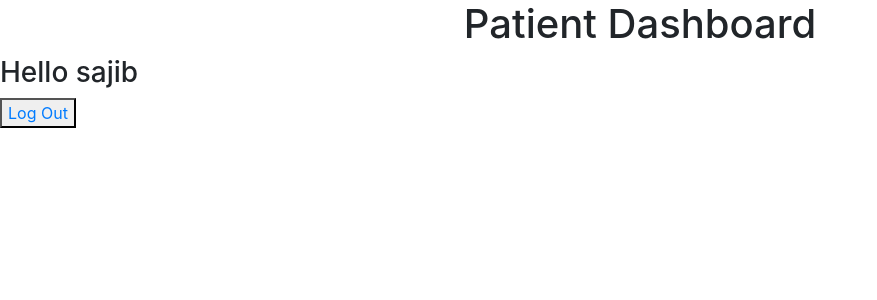
After one commit to invalidperson/PACS_HIS_RIS, a Django app: page /patient/dashboard in a window 1280 px wide. The commit adds this page. Shown: the top 300 px of the page, without its empty margins (0-877 px from the left). Run offline with Django 3.2, Linux system fonts and the light colour scheme; a user stored in the database is signed in; some libraries are stand-ins or nearby versions.

Commit message:
Logout System Added

```diff
--- a/PACS_HIS_RIS/urls.py
+++ b/PACS_HIS_RIS/urls.py
@@ -5,6 +5,7 @@ urlpatterns = [
     path('admin/', admin.site.urls),
     path("",include("home_app.urls")),
     path("accounts/",include("accounts.urls")),
+    path("patient/",include("patient.urls")),
 ]
 
 from django.conf import settings
--- a/accounts/templates/accounts/login.html
+++ b/accounts/templates/accounts/login.html
@@ -1,4 +1,4 @@
-{% extends "home.html" %} {% block content %} {% load crispy_forms_tags %}
+{% extends "base.html" %} {% block content %} {% load crispy_forms_tags %}
 
 <!--Login-->
 <div class="container py-5">
@@ -7,7 +7,7 @@
         {% csrf_token %} {{ login_form|crispy }}
         <button class="btn btn-primary" type="submit">Login</button>
     </form>
-    <p class="text-center"> Don't have an account? <a href="register">Create an account</a>.</p>
+    <p class="text-center"> Don't have an account? <a href="{% url 'accounts:register' %}">Create an account</a>.</p>
 </div>
 
 {% endblock %}
--- a/accounts/templates/accounts/register.html
+++ b/accounts/templates/accounts/register.html
@@ -1,4 +1,4 @@
-{% extends "home.html" %} {% block content %} {% load crispy_forms_tags %}
+{% extends "base.html" %} {% block content %} {% load crispy_forms_tags %}
 <!--Register-->
 <div class="container py-5">
     <h1>Register</h1>
@@ -6,7 +6,7 @@
         {% csrf_token %} {{ register_form|crispy }}
         <button class="btn btn-primary" type="submit">Register</button>
     </form>
-    <p class="text-center">If you already have an account, <a href="login">login</a> instead.</p>
+    <p class="text-center">If you already have an account, <a href="{% url 'accounts:login' %}">login</a> instead.</p>
 </div>
 
 {% endblock %}
--- a/accounts/urls.py
+++ b/accounts/urls.py
@@ -1,7 +1,8 @@
 from django.urls import path,include
-from .views import register_request,login_request
+from .views import register_request,login_request,logout_request
 app_name = "accounts"
 urlpatterns = [
     path("register", register_request, name="register"),
     path("login", login_request, name="login"),
+    path("logout", logout_request, name="logout"),
 ]
--- a/home_app/templates/home.html
+++ b/home_app/templates/base.html
@@ -9,8 +9,8 @@
 </head>
 
 <body>
-    {% block content %}{% endblock %}
 
+    {% block content %} {% endblock %}
     <!-- Optional Javascript -->
     <script src="https://code.jquery.com/jquery-3.4.1.slim.min.js" integrity="sha384-J6qa4849blE2+poT4WnyKhv5vZF5SrPo0iEjwBvKU7imGFAV0wwj1yYfoRSJoZ+n" crossorigin="anonymous"></script>
     <script src="https://cdn.jsdelivr.net/npm/popper.js@1.16.0/dist/umd/popper.min.js" integrity="sha384-Q6E9RHvbIyZFJoft+2mJbHaEWldlvI9IOYy5n3zV9zzTtmI3UksdQRVvoxMfooAo" crossorigin="anonymous"></script>
--- a/home_app/views.py
+++ b/home_app/views.py
@@ -1,6 +1,6 @@
 from django.shortcuts import render
 from django.http import HttpResponse
+from django.contrib.auth.decorators import login_required
 
-# Create your views here.
 def test_view(request):
-    return render(request,"home.html")
+    return render(request,"index.html")
--- /dev/null
+++ b/patient/templates/dashboard.html
@@ -0,0 +1,9 @@
+{% extends "base.html" %} {% block content %}
+
+<center>
+    <h1> Patient Dashboard </h1>
+</center>
+
+<h3> Hello {{username}} </h3>
+
+<button><a href="{% url 'accounts:logout' %}"> Log Out </a></button> {% endblock %}
--- /dev/null
+++ b/patient/urls.py
@@ -0,0 +1,8 @@
+
+from django.urls import path
+from .views import dashboard_view
+
+app_name = "patient"
+urlpatterns = [
+    path("dashboard",dashboard_view,name="patient_dashboard")
+]
--- a/patient/views.py
+++ b/patient/views.py
@@ -1,3 +1,8 @@
 from django.shortcuts import render
+from django.contrib.auth.decorators import login_required
 
-# Create your views here.
+
+@login_required(login_url="/../accounts/login")
+def dashboard_view(request):
+    username = request.user.username
+    return render(request,"dashboard.html",{"username":username})
```
Also changed, not shown: accounts/views.py (+9 -2 lines), home_app/templates/index.html (added, +7 -0 lines), db.sqlite3.
